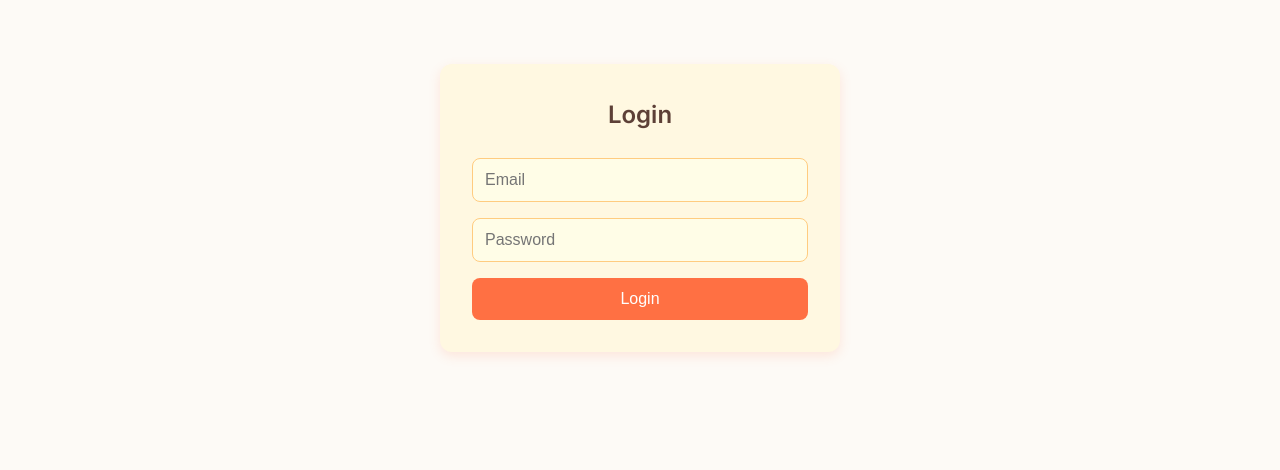
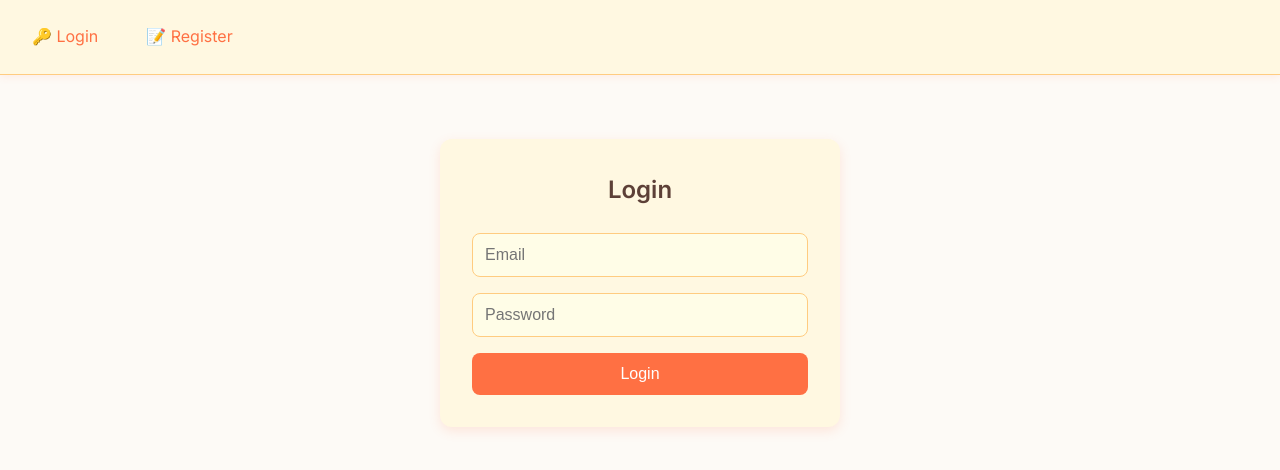
Before and after one commit to nasttolm/job-tracker, a React (Vite) app in the folder frontend/: page /login in a window 1280 px wide. Shown: the top 470 px of the page. Built offline with nearby package versions, Linux system fonts and the light colour scheme; no server answers.

Commit message:
feat(nav): conditional navbar links based on auth status

```diff
--- a/frontend/src/App.jsx
+++ b/frontend/src/App.jsx
@@ -15,7 +15,7 @@ function App() {
   const { token } = useAuth();
   return (
     <BrowserRouter>
-      {token && <Navbar />} {/* Navbar only if logged in */}
+      <Navbar />
       <Routes>
         {/* Public routes */}
         <Route path="/login" element={<Login />} />
--- a/frontend/src/components/Navbar.jsx
+++ b/frontend/src/components/Navbar.jsx
@@ -1,19 +1,22 @@
-import { Link, useNavigate } from "react-router-dom"
-import { useAuth } from "../context/AuthContext"
-import styles from "./Navbar.module.css"
+import { Link, useNavigate } from "react-router-dom";
+import { useAuth } from "../context/AuthContext";
+import styles from "./Navbar.module.css";
 
 export default function Navbar() {
-  const { token, logout } = useAuth()
-  const navigate = useNavigate()
+  const { token, logout } = useAuth();
+  const navigate = useNavigate();
 
   const handleLogout = () => {
-    logout() // Clear token and user
-    navigate("/login") // Redirect to login page
-  }
+    logout(); // Clear token and user
+    navigate("/login"); // Redirect to login page
+  };
 
   return (
     <nav className={styles.navbar}>
       <div className={styles.navLinks}>
+        {token ? (
+          <>
+            {/* Logged-in navigation */}
             <Link to="/vacancies" className={styles.navLink}>
               🏠 Vacancies
             </Link>
@@ -23,7 +26,19 @@ export default function Navbar() {
             <button onClick={handleLogout} className={styles.logoutButton}>
               🚪 Logout
             </button>
+          </>
+        ) : (
+          <>
+            {/* Guest navigation */}
+            <Link to="/login" className={styles.navLink}>
+              🔑 Login
+            </Link>
+            <Link to="/register" className={styles.navLink}>
+              📝 Register
+            </Link>
+          </>
+        )}
       </div>
     </nav>
-  )
+  );
 }
```
Lines whose indentation alone changed are shown as unchanged.
